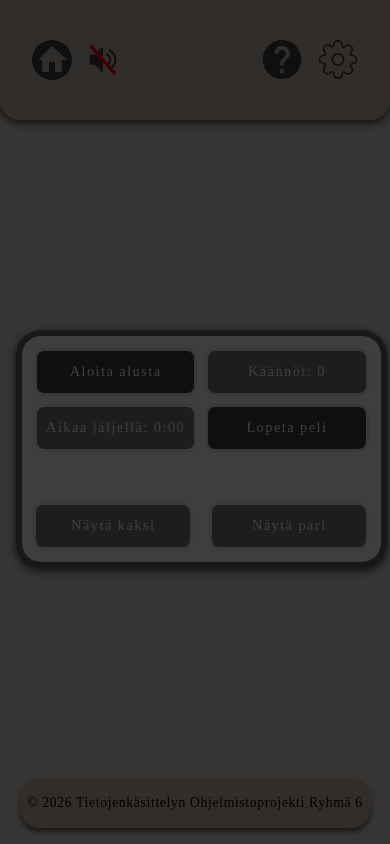
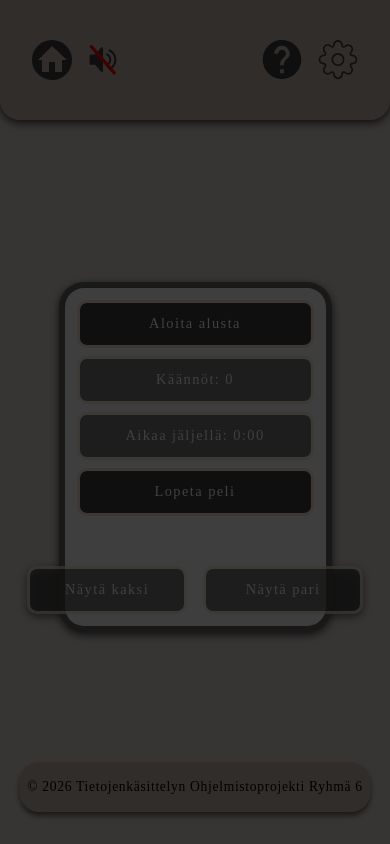
Before and after one commit to jamktiko/MuisTiko, a SvelteKit app in the folder muistiko/: page /game in a window 390 px wide. Built offline with nearby package versions, Linux system fonts and the light colour scheme; a web font is replaced by a local one.

Commit message:
Added some responsiveness to game page

```diff
--- a/muistiko/src/routes/layout.css
+++ b/muistiko/src/routes/layout.css
@@ -13,6 +13,7 @@ body {
 /* Header */
 .header-row {
 	position: relative;
+	z-index: 10;
 	width: 100%;
 	height: 120px;
 	display: flex;
@@ -166,46 +167,45 @@ nav {
 .game-page {
 	flex: 1;
 	display: flex;
-	min-height: 0;
+	min-height: 5px;
 	flex-direction: column;
+	justify-content: center;
 	overflow: visible;
+	padding-bottom: 50px;
+	padding-top: 0px;
 }
 
 /* Toiminto alue */
 .content-box {
-	width: min(888px, 90vw);
-	height: auto;
+	width: min(92vw, 1100px);
+	min-height: auto;
+	max-height: calc(100vh - 240px);
 	border-radius: 25px;
 	border: 6px solid var(--color-border, rgba(60, 60, 59, 0.8));
 	background: rgba(251, 251, 251, 0.98);
 	display: flex;
 	flex-direction: column;
-	justify-content: space-between;
+	justify-content: flex-start;
 	align-items: center;
-	padding: 5rem;
+	padding: 2rem;
+	margin: 2rem auto;
 	filter: drop-shadow(0 3px 4px #3b3b3b);
-	gap: 2rem;
+	gap: 1.5rem;
+	overflow: hidden;
 }
 .content-infobox {
 	width: min(900px, 90vw);
 	max-height: 75vh;
-
 	border-radius: 28px;
 	border: 2px solid;
-
 	background: rgba(255, 255, 255, 0.88);
-
 	display: flex;
 	flex-direction: column;
-
 	padding: 2.5rem;
-
 	box-shadow:
 		0 10px 30px rgba(0, 0, 0, 0.25),
 		0 4px 10px rgba(0, 0, 0, 0.15);
-
 	overflow-y: auto;
-
 	font-family: 'Coustard', serif;
 }
 
@@ -282,15 +282,17 @@ nav {
 	flex-direction: column;
 	justify-content: center;
 	align-items: center;
-	padding: 1rem;
-	overflow: visible;
+	overflow: none;
 }
 
 /* Footer - asettelu ja asetukset */
 .footer {
-	max-width: 1700px;
-	width: 90%;
-	bottom: 0;
+	position: fixed;
+	bottom: 1rem;
+	left: 50%;
+	transform: translateX(-50%);
+	max-width: 1100px;
+	width: min(90vw, 1100px);
 	height: 50px;
 	display: flex;
 	flex-direction: column;
@@ -299,7 +301,8 @@ nav {
 	border-radius: 20px;
 	background-color: var(--color-footer, #c3b5aa);
 	box-shadow: 0 4px 5px 0 rgba(0, 0, 0, 0.5);
-	margin: 0 auto 1rem auto;
+	margin: 0 auto;
+	z-index: 20;
 }
 
 /* Footer teksti - koko min, preferred,max */
@@ -428,13 +431,13 @@ Modaalin taustan tyyli
 
 .game-box {
 	height: auto;
-	width: fit-content;
-	max-width: 95vw;
-	padding: 0.75rem 1rem;
+	width: 70%;
+	max-width: 70%;
+	padding: 1.5rem;
 	display: flex;
 	flex-direction: column;
 	overflow: visible;
-	gap: 1rem;
+	gap: 1.5rem;
 	margin: 0 auto;
 }
 
@@ -466,8 +469,16 @@ Modaalin taustan tyyli
 	display: grid;
 	grid-gap: 8px;
 	justify-content: center;
+	align-content: start;
 	width: 100%;
 	max-width: 100%;
+	min-height: 0;
+	grid-auto-rows: auto;
+}
+
+.card-grid > .card {
+	width: 100%;
+	aspect-ratio: 1 / 1;
 }
 
 /* KORTTIEN KÄÄNTÖANIMAATIO (R) */
@@ -488,10 +499,12 @@ Modaalin taustan tyyli
 	cursor: pointer;
 	display: block;
 	width: 100%;
+	height: 100%;
 }
 .card img {
 	width: 100%;
-	height: auto;
+	height: 100%;
+	object-fit: cover;
 	border-radius: 8px;
 }
 
@@ -654,22 +667,22 @@ Modaalin taustan tyyli
 /* Nää toimii yhessä card-gridin kanssa - skaalaa isolla näytöllä */
 /* 30 korttia - 10 saraketta */
 .card-grid[data-cards='30'] {
-	grid-template-columns: repeat(10, minmax(0, 70px));
+	grid-template-columns: repeat(10, minmax(55px, 1fr));
 }
 
 /* 20 korttia - 10 saraketta */
 .card-grid[data-cards='20'] {
-	grid-template-columns: repeat(5, minmax(0, 70px));
+	grid-template-columns: repeat(10, minmax(70px, 1fr));
 }
 
 /* 16 korttia - 8 saraketta */
 .card-grid[data-cards='16'] {
-	grid-template-columns: repeat(8, minmax(0, 80px));
+	grid-template-columns: repeat(8, minmax(80px, 1fr));
 }
 
 /* 12 korttia - 6 saraketta */
 .card-grid[data-cards='12'] {
-	grid-template-columns: repeat(6, minmax(0, 90px));
+	grid-template-columns: repeat(6, minmax(90px, 1fr));
 }
 
 /* Mobiili koon logot */
@@ -687,7 +700,7 @@ Modaalin taustan tyyli
 	}
 
 	.content-box {
-		width: 95vw;
+		width: 70vw;
 		max-height: 100%; /* ei kasva yli vanhemman */
 		padding: 1rem;
 		gap: 1rem; /* pienempi väli elementtien välillä */
@@ -749,3 +762,66 @@ Modaalin taustan tyyli
 		grid-auto-rows: minmax(0, auto);
 	}
 }
+
+@media (max-height: 800px) {
+	.main-content {
+		flex: 1;
+		display: flex;
+		flex-direction: column;
+		justify-content: center;
+		align-items: center;
+		overflow: none;
+	}
+
+	.game-box {
+		height: auto;
+		width: 50%;
+		max-width: 70%;
+		padding: 1.5rem;
+		display: flex;
+		flex-direction: column;
+		overflow: visible;
+		gap: 1.5rem;
+		margin: 0 auto;
+	}
+
+	.game-page {
+		padding: 1rem 0 80px;
+	}
+
+	.game-box {
+		padding: 1rem;
+	}
+
+	.content-box {
+		padding: 1rem;
+		margin: 1rem auto;
+		max-height: calc(100vh - 160px);
+	}
+
+	.card-grid {
+		grid-gap: 6px;
+		width: auto;
+		max-width: min(100%, 800px);
+	}
+
+	.card-grid > .card {
+		max-width: 70px;
+	}
+
+	.card-grid[data-cards='30'] {
+		grid-template-columns: repeat(10, minmax(40px, 70px));
+	}
+
+	.card-grid[data-cards='20'] {
+		grid-template-columns: repeat(10, minmax(50px, 70px));
+	}
+
+	.card-grid[data-cards='16'] {
+		grid-template-columns: repeat(8, minmax(50px, 80px));
+	}
+
+	.card-grid[data-cards='12'] {
+		grid-template-columns: repeat(6, minmax(70px, 90px));
+	}
+}
```
